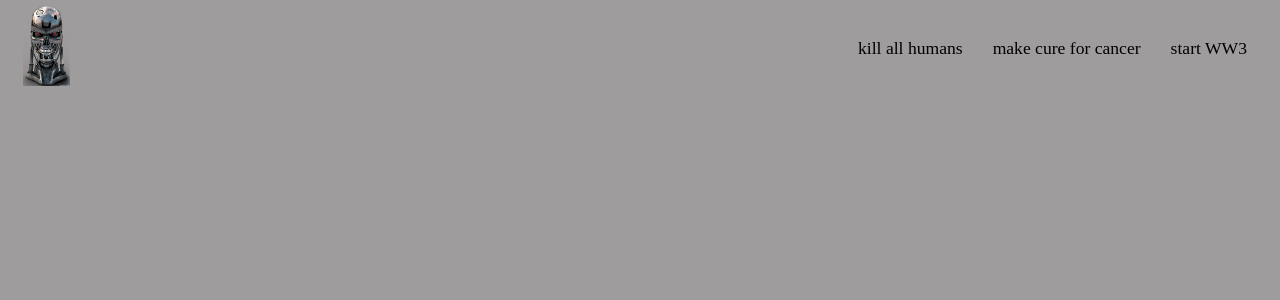
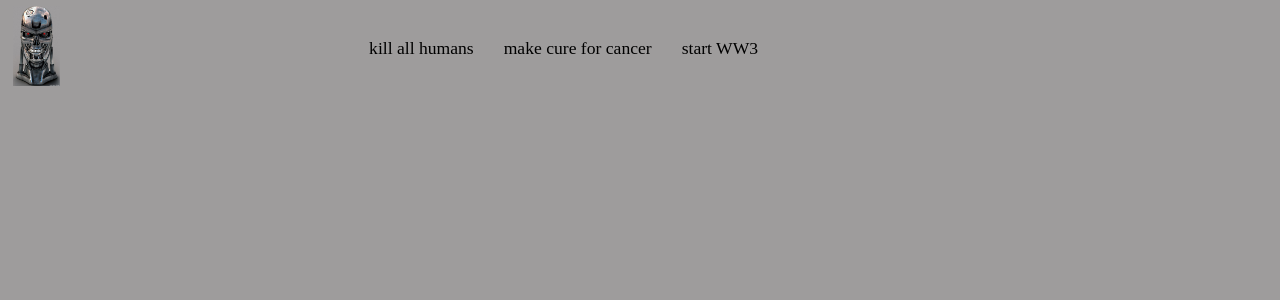
Before and after one commit to kevinduran/react_practice, a React (Create React App) app in the folder todo/: page / in a window 1280 px wide. Shown: the top 300 px of the page. Built offline with nearby package versions, Linux system fonts and the light colour scheme; the HTML template or start-up script is replaced by a standard one.

Commit message:
...testing

```diff
--- a/todo/src/Nav.js
+++ b/todo/src/Nav.js
@@ -5,12 +5,16 @@ import logo from './assets/cyborg.jpeg'
 const Nav = () => {
     return (
        <nav>
-           <div><img className="logoImage" src={logo} alt="logo cyborg"></img></div>
-           <ul>
-               <li>kill all humans</li>
-               <li>make cure for cancer</li>
-               <li>start WW3</li>
-           </ul>
+           <div className="logoContainer"><img className="logoImage" src={logo} alt="logo cyborg"></img></div>
+           <div className="linkContainer">
+            <ul>
+                <li>kill all humans</li>
+                <li>make cure for cancer</li>
+                <li>start WW3</li>
+            </ul>
+           </div>
+           <div className="hamburger"></div>
+           <div className="overlayMenu"></div>
        </nav>
     )
 }
--- a/todo/src/index.css
+++ b/todo/src/index.css
@@ -8,8 +8,11 @@ nav{
   height: 10vh;
   align-items: center;
 }
-div{
+.logoContainer{
   padding: 0 5px
+}
+.logoImage{
+  height: 10vh;
 }
 ul{
   display: flex;
@@ -19,8 +22,4 @@ li{
   list-style: none;
   font-size: 1.1em;
   padding: 0 15px;
-
 }
-.logoImage{
-  height: 10vh;
-}
```
